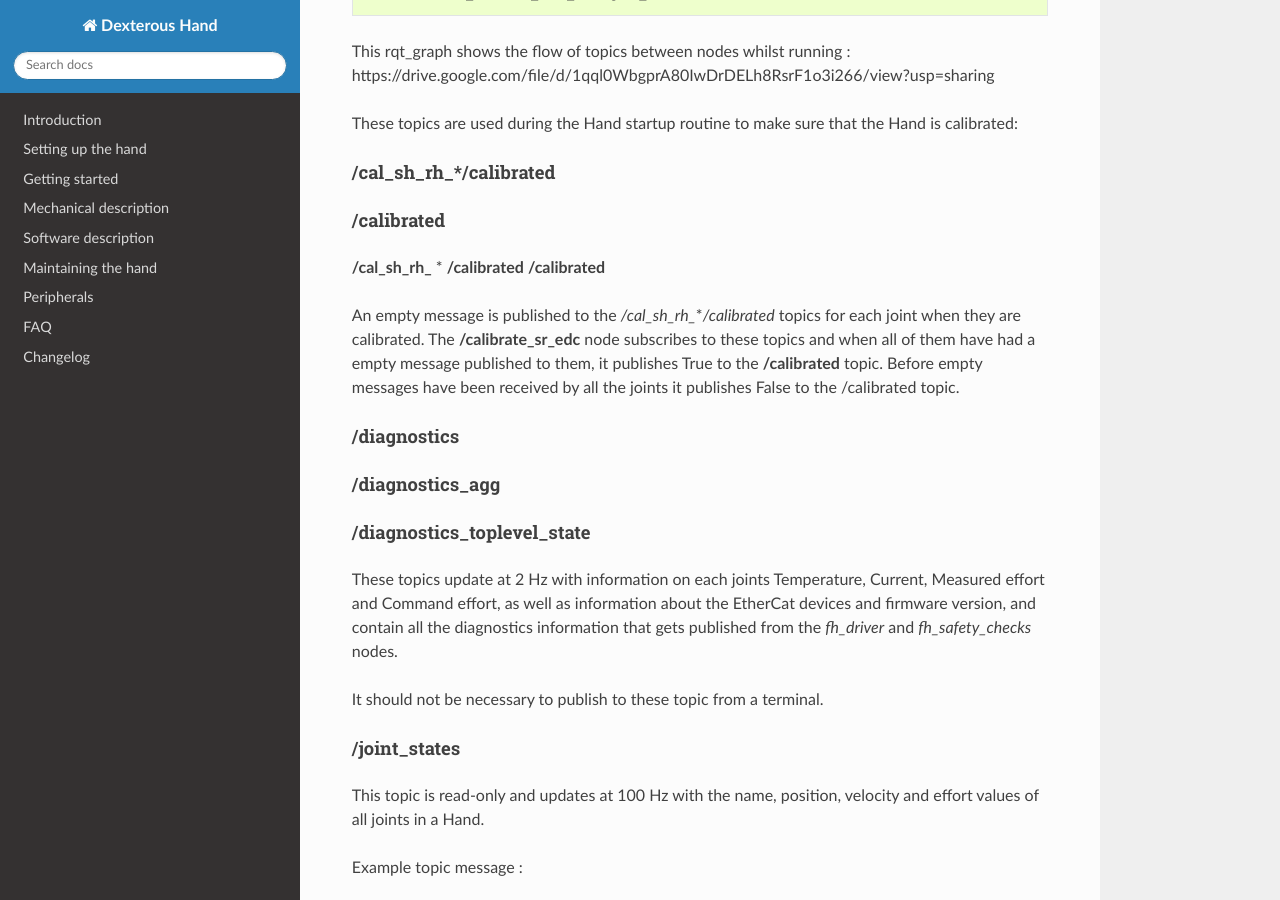
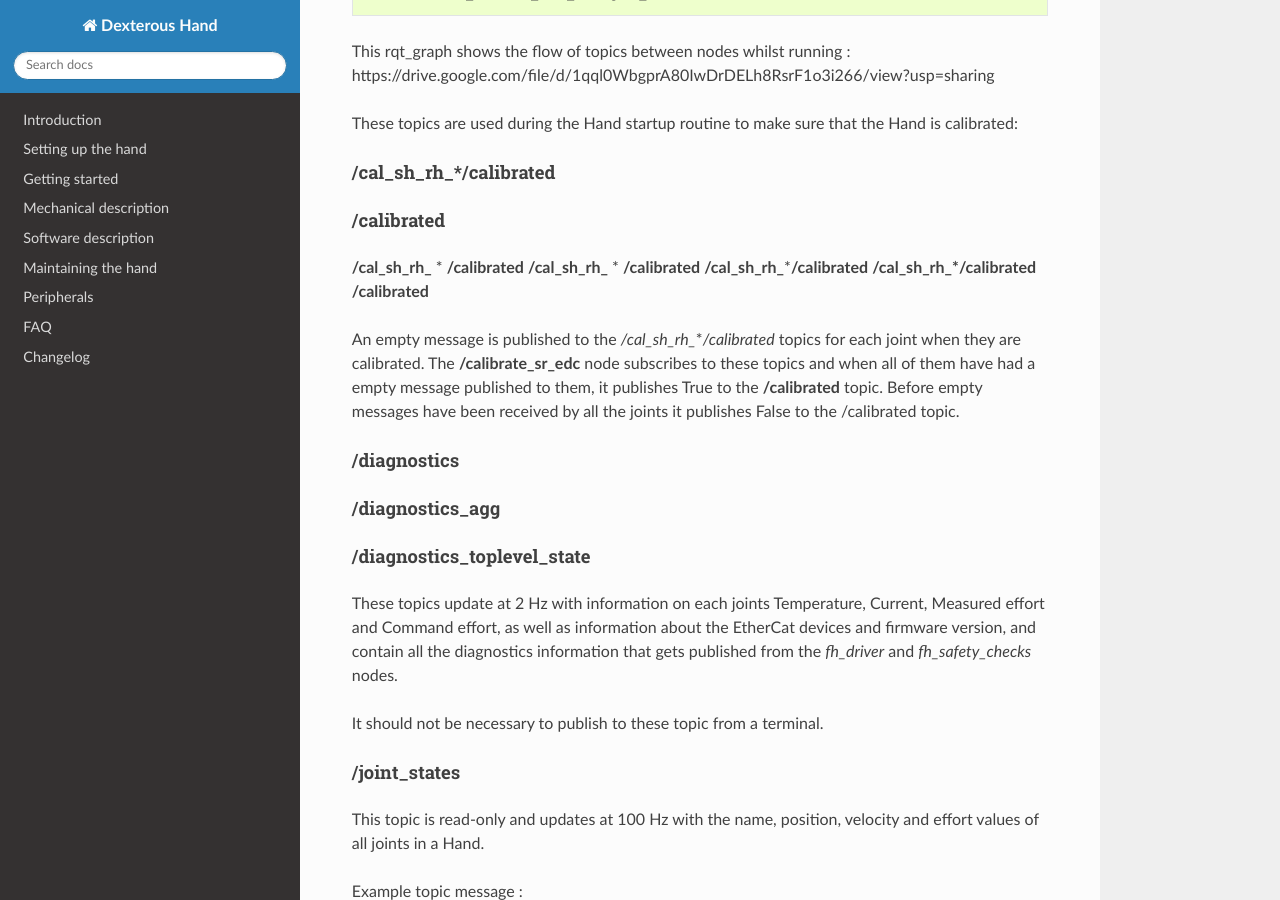
Before and after one commit to shadow-robot/sr_dexterous_hand_documentation, a Sphinx documentation site: the page built from docs/user_guide/3_getting_started.md, in a window 1280 px wide and 900 px high, scrolled down 16211 px. Built offline with Sphinx 7.4.7 and the Read the Docs theme 2.0.0, drawn with Linux system fonts in a browser that asks for light colours.

```diff
--- a/docs/user_guide/3_getting_started.md
+++ b/docs/user_guide/3_getting_started.md
@@ -509,6 +509,9 @@
 #### /calibrated
 
 **/cal_sh_rh_** * **/calibrated**
+**/cal_sh_rh_** \* **/calibrated**
+**/cal_sh_rh_**\***/calibrated**
+**/cal_sh_rh_\*/calibrated**
 **/calibrated**
 
 
```
